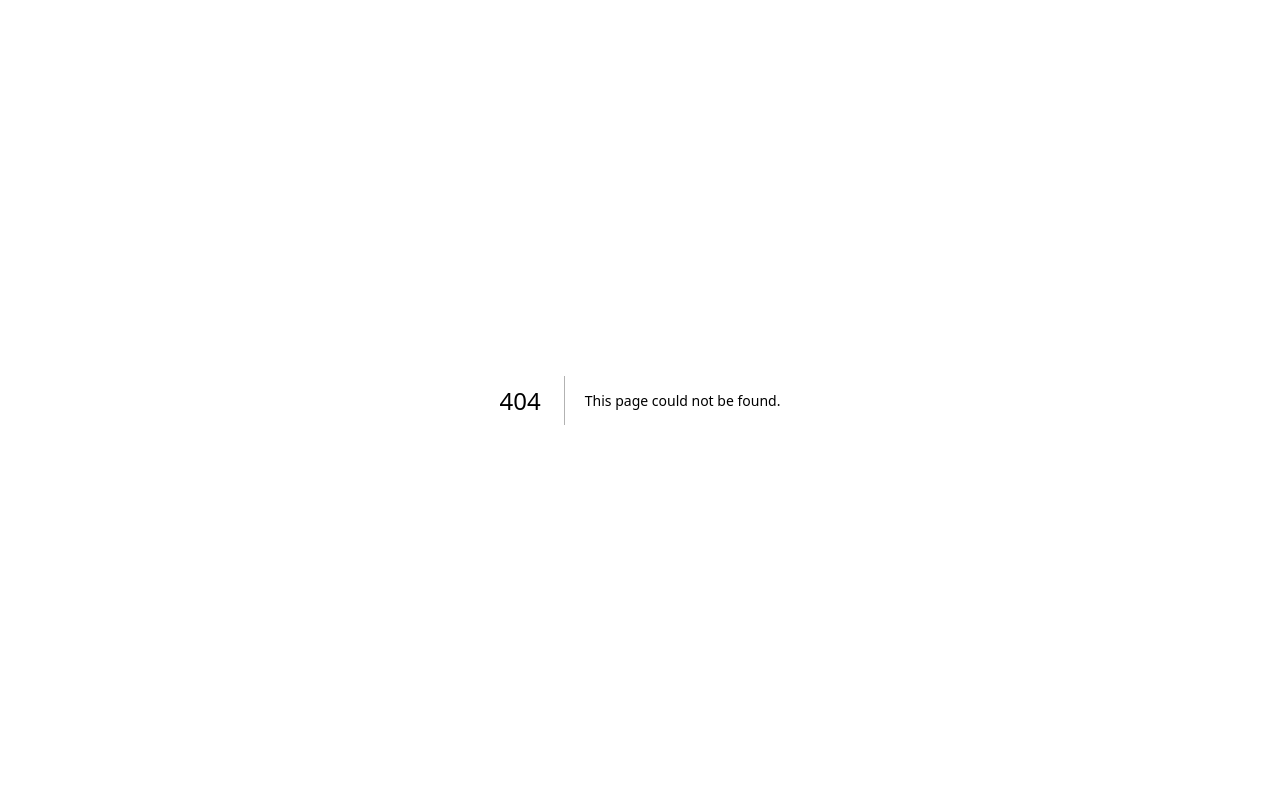
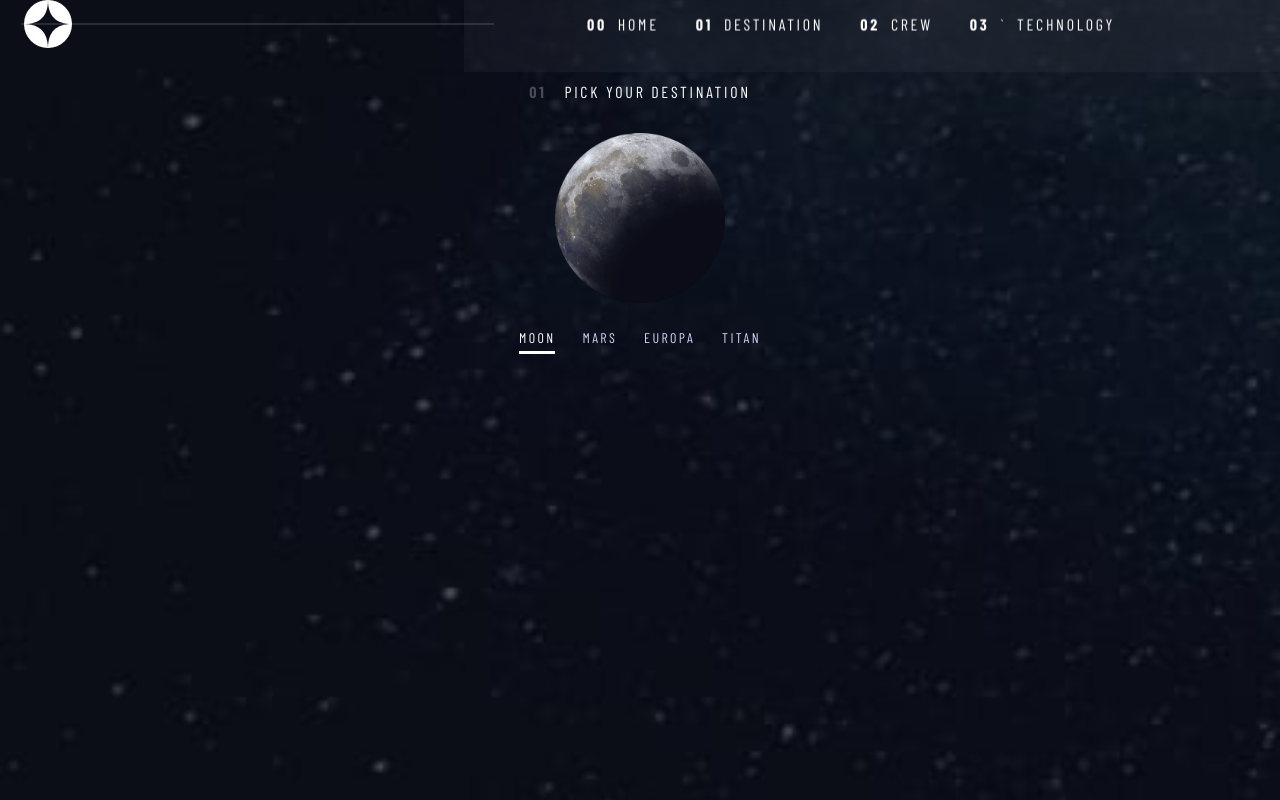
Before and after one commit to jjmbeba/space-tourism, a Next.js app: page /destination in a window 1280 px wide. Before the commit this address had no page. Built offline with nearby package versions, Linux system fonts and the light colour scheme; a web font is replaced by a local one.

Commit message:
do destination page initial

```diff
--- a/package.json
+++ b/package.json
@@ -9,6 +9,8 @@
     "lint": "next lint"
   },
   "dependencies": {
+    "@headlessui/react": "^1.7.5",
+    "@headlessui/tailwindcss": "^0.1.2",
     "@reduxjs/toolkit": "^1.9.1",
     "next": "13.0.5",
     "react": "18.2.0",
--- /dev/null
+++ b/pages/destination.js
@@ -0,0 +1,53 @@
+import Image from "next/image"
+import Header from "../components/Header"
+import {Tab} from '@headlessui/react'
+
+const destination = () => {
+  return (
+    <div className='h-screen w-screen overflow-x-hidden bg-dest-mob bg-no-repeat bg-center bg-cover'>
+        <Header/>
+        <h2 className="w-full flex items-center justify-center gap-[18px] mt-[34px] text-[16px] text-white leading-[19px] tracking-[2.7px] font-barlow-condensed">
+            <span className="font-bold mix-blend-normal opacity-25">01</span>
+            <span>PICK YOUR DESTINATION</span>
+        </h2>
+
+        <Tab.Group>
+        <Tab.Panels>
+          <Tab.Panel>
+            <div className="w-full flex items-center justify-center pt-[32px]">
+              <Image src='/destination/image-moon.webp' width={170} height={170} alt="planet-image"/>
+            </div>
+          </Tab.Panel>
+          <Tab.Panel>
+            <div className="w-full flex items-center justify-center pt-[32px]">
+              <Image src='/destination/image-mars.webp' width={170} height={170} alt="planet-image"/>
+            </div>
+          </Tab.Panel>
+          <Tab.Panel>
+            <div className="w-full flex items-center justify-center pt-[32px]">
+              <Image src='/destination/image-europa.webp' width={170} height={170} alt="planet-image"/>
+            </div>
+          </Tab.Panel>
+          <Tab.Panel>
+            <div className="w-full flex items-center justify-center pt-[32px]">
+              <Image src='/destination/image-titan.webp' width={170} height={170} alt="planet-image"/>
+            </div>
+          </Tab.Panel>
+        </Tab.Panels>
+      <Tab.List className='mt-[26px] w-full flex items-center justify-center gap-[27px] font-barlow-condensed text-[14px] leading-[17px] tracking-[2.3625px] text-[#D0D6F9]'>
+        <Tab className='tab-title'>MOON</Tab>
+        <Tab className='tab-title'>MARS</Tab>
+        <Tab className='tab-title'>EUROPA</Tab>
+        <Tab className='tab-title'>TITAN</Tab>
+      </Tab.List>
+      {/* <Tab.Panels>
+        <Tab.Panel>Content 1</Tab.Panel>
+        <Tab.Panel>Content 2</Tab.Panel>
+        <Tab.Panel>Content 3</Tab.Panel>
+      </Tab.Panels> */}
+    </Tab.Group>
+    </div>
+  )
+}
+
+export default destination
--- a/styles/globals.css
+++ b/styles/globals.css
@@ -14,4 +14,8 @@
     .link-text{
         @apply flex text-[16px] leading-[19px] tracking-[2.7px] items-center gap-[11px] justify-center text-white font-barlow-condensed font-normal
     }
+
+    .tab-title{
+        @apply relative ui-selected:text-white ui-selected:after:content-[""] after:w-full after:h-[3px] after:block after:bg-white after:absolute after:-bottom-[8px] after:left-0 after:scale-0 ui-selected:after:scale-100 after:duration-500 after:transition after:origin-center
+    }
 }
--- a/tailwind.config.js
+++ b/tailwind.config.js
@@ -9,7 +9,10 @@ module.exports = {
       backgroundImage:{
         'home-mob':"url('/home/background-home-mobile.jpg')",
         'home-tab':"url('/home/background-home-tablet.jpg')",
-        'home-desk':"url('/home/background-home-desktop.jpg')"
+        'home-desk':"url('/home/background-home-desktop.jpg')",
+        'dest-mob':"url('/destination/background-destination-mobile.jpg')",
+        'dest-desk':"url('/destination/background-destination-desktop.jpg')",
+        'dest-tab':"url('/destination/background-destination-tablet.jpg')",
       },
       fontFamily:{
         'barlow-condensed':'Barlow Condensed',
@@ -24,5 +27,7 @@ module.exports = {
       }
     },
   },
-  plugins: [],
+  plugins: [
+    require('@headlessui/tailwindcss')
+  ],
 }
```
Also changed, not shown: 1 other file (tests, documents, lock files or other folders).
